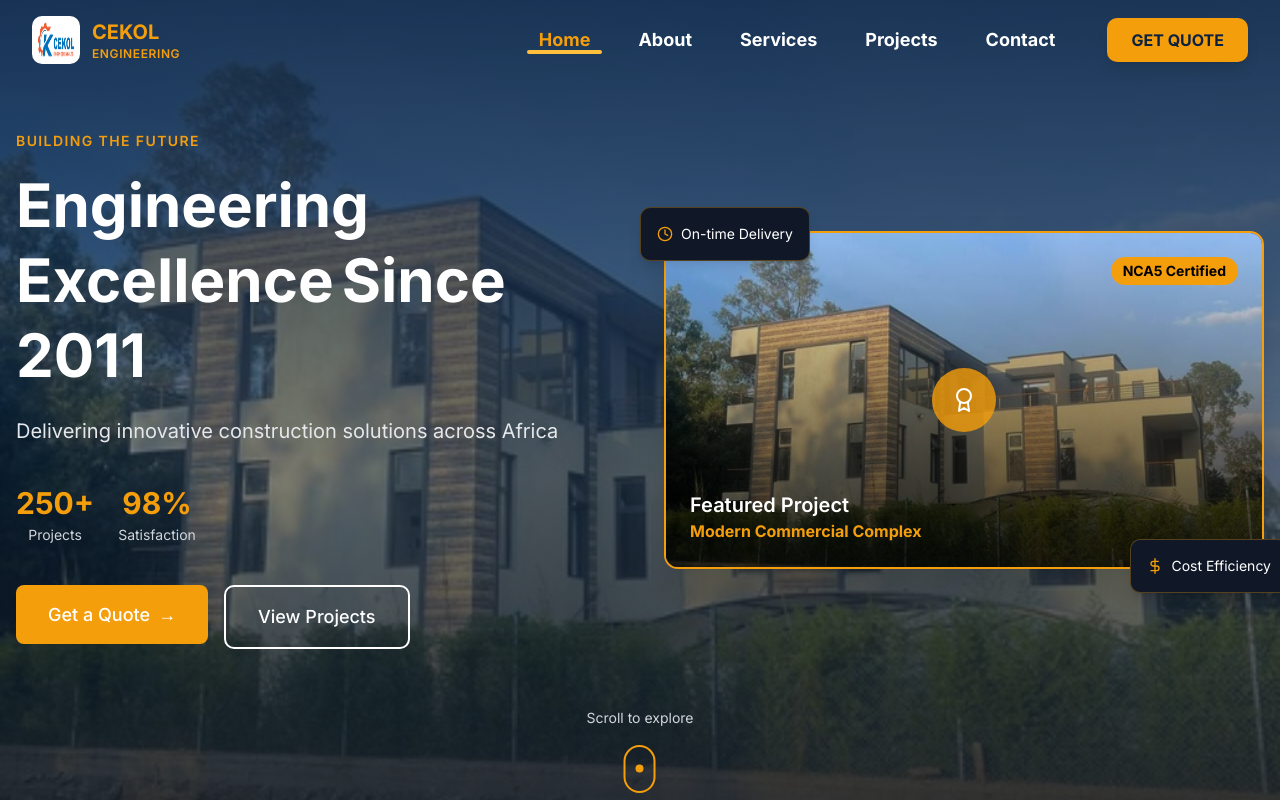
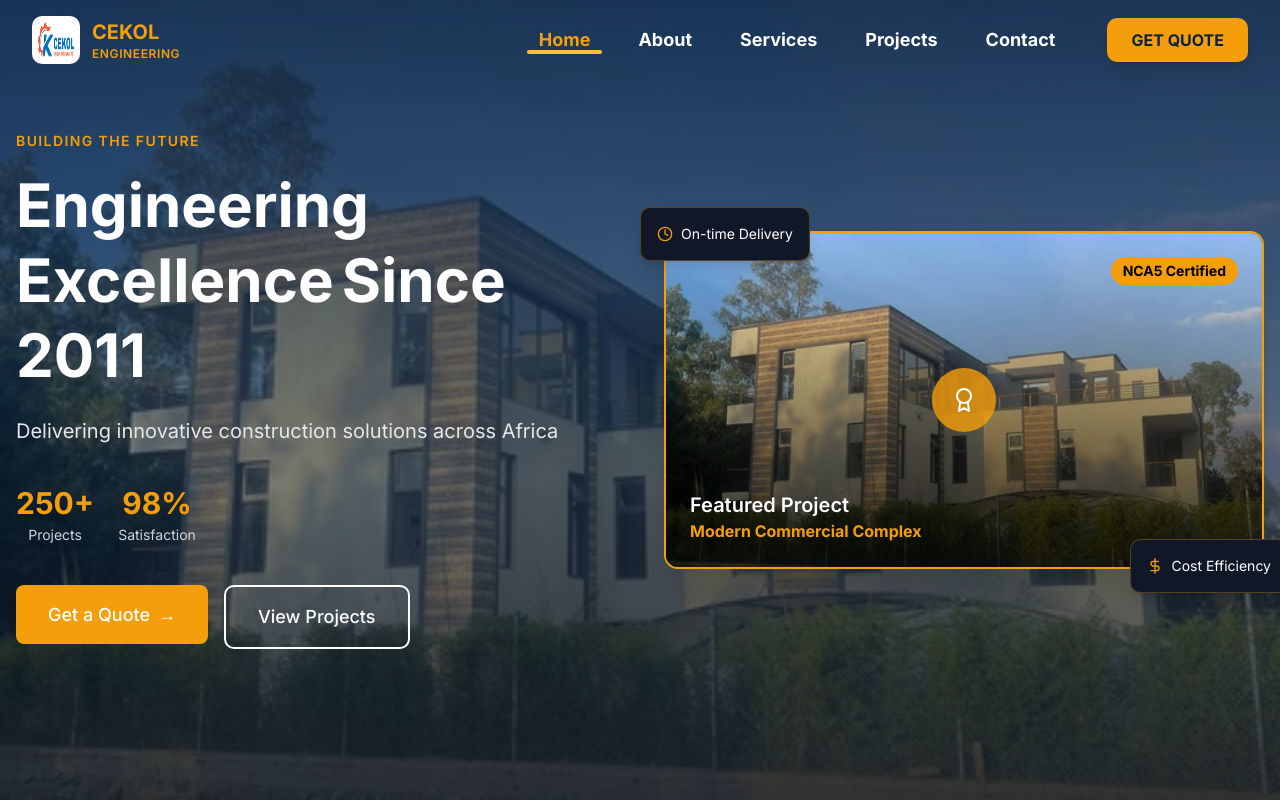
Before and after one commit to mugambijavan/Cekol-Engineering-Website, a Next.js app: page / in a window 1280 px wide. Shown: the top 800 px of the page. Built offline with nearby package versions, Linux system fonts and the light colour scheme.

Commit message:
Refactor code structure for improved readability and maintainability

```diff
--- a/app/about/page.tsx
+++ b/app/about/page.tsx
@@ -283,22 +283,7 @@ const AboutPage = () => {
           </AnimatePresence>
         </div>
 
-        <motion.div
-          className="absolute bottom-10 left-1/2 transform -translate-x-1/2 z-20"
-          initial={{ opacity: 0 }}
-          animate={{ opacity: 1 }}
-          transition={{ delay: 2 }}
-        >
-          <div
-            className="animate-bounce w-8 h-14 rounded-full border-4 flex justify-center p-2"
-            style={{ borderColor: COLORS.white + "80" }}
-          >
-            <div
-              className="w-2 h-2 rounded-full"
-              style={{ background: COLORS.white, marginTop: 8 }}
-            ></div>
-          </div>
-        </motion.div>
+
       </section>
 
       {/* Company Introduction */}
--- a/app/page.tsx
+++ b/app/page.tsx
@@ -425,30 +425,7 @@ export default function Home() {
           )}
         </AnimatePresence>
 
-        {/* Scroll indicator */}
-        <motion.div
-          className="absolute bottom-4 left-1/2 transform -translate-x-1/2 z-20 flex flex-col items-center"
-          initial={{ opacity: 0, y: 10 }}
-          animate={{ opacity: 1, y: 0 }}
-          transition={{ delay: 2.5 }}
-        >
-          <span className="text-gray-300 text-sm mb-2">Scroll to explore</span>
-          <motion.div
-            animate={{ y: [0, 10, 0] }}
-            transition={{ repeat: Infinity, duration: 1.5 }}
-          >
-            <div className="w-8 h-12 rounded-full border-2 flex justify-center p-1"
-              style={{ borderColor: COLORS.cta }}
-            >
-              <motion.div
-                className="w-2 h-2 rounded-full"
-                style={{ background: COLORS.cta }}
-                animate={{ y: [0, 15, 0] }}
-                transition={{ repeat: Infinity, duration: 1.5 }}
-              />
-            </div>
-          </motion.div>
-        </motion.div>
+
       </section>
 
       {/* Stats Section */}
```
